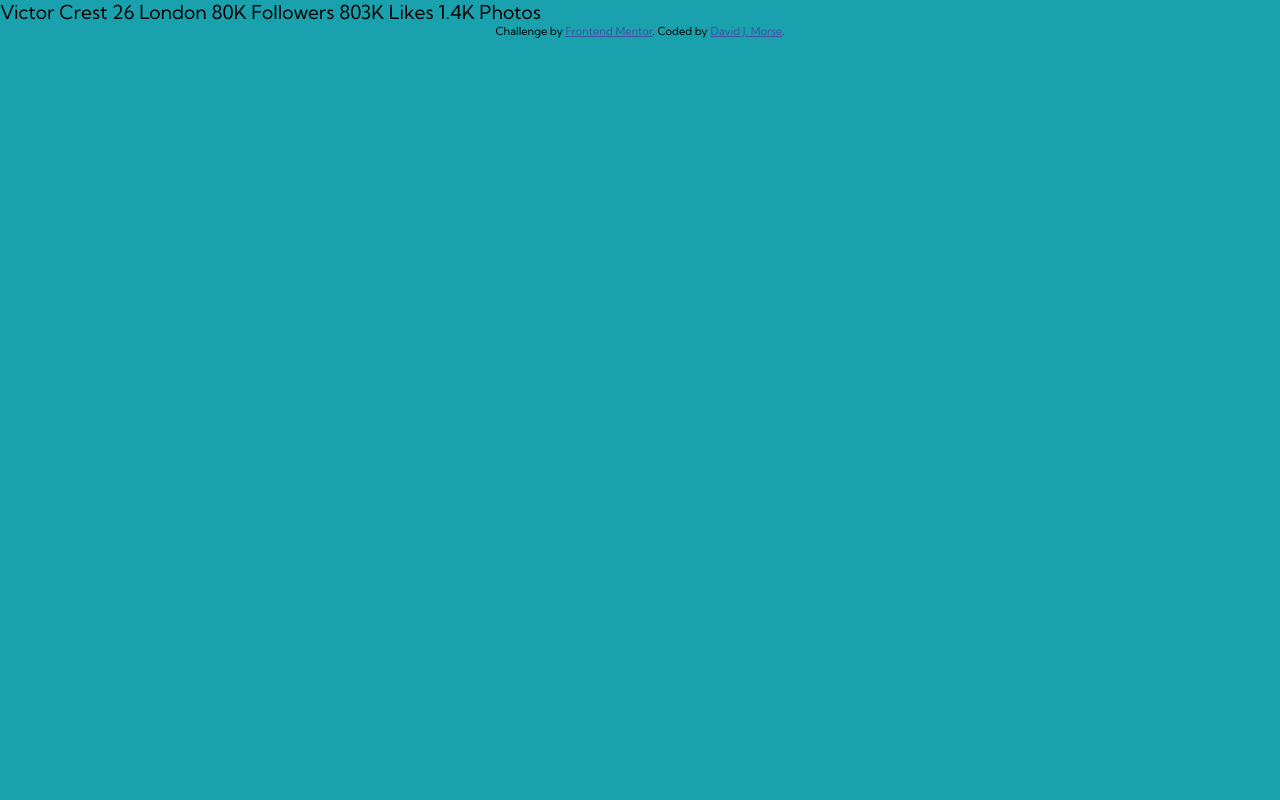
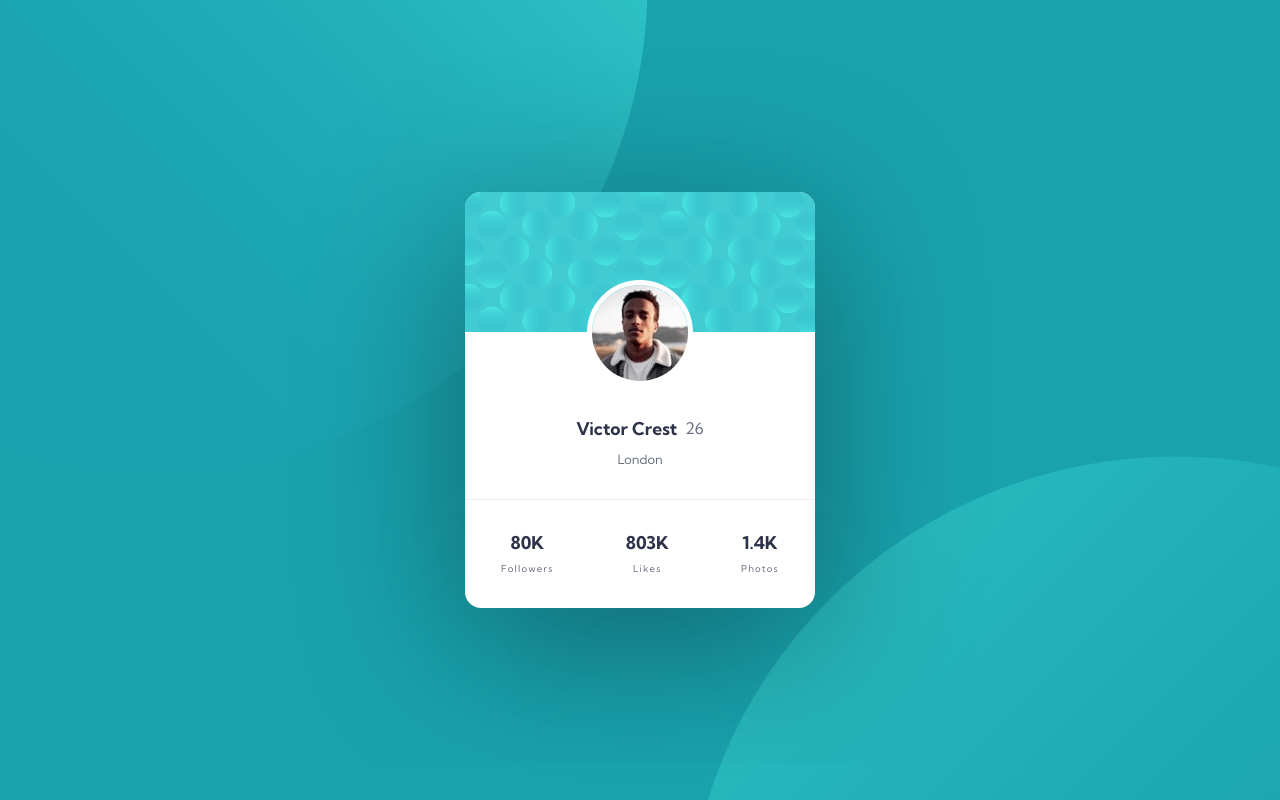
Before and after one commit to webdevdjm/fe-mentor-profile-card-component, a plain HTML site: page index.html in a window 1280 px wide. Drawn offline with Linux system fonts and the light colour scheme.

Commit message:
Finished basic version

```diff
--- a/index.html
+++ b/index.html
@@ -9,28 +9,34 @@
   <link rel="stylesheet" href="css/main.min.css">
   <title>Frontend Mentor | Profile card component</title>
 
-  <!-- Feel free to remove these styles or customise in your own stylesheet 👍 -->
-  <style>
-    .attribution { font-size: 11px; text-align: center; }
-    .attribution a { color: hsl(228, 45%, 44%); }
-  </style>
 </head>
 <body>
-  Victor Crest
-  26
-  London
 
-  80K
-  Followers
-
-  803K
-  Likes
-
-  1.4K
-  Photos
-  <div class="attribution">
-    Challenge by <a href="https://www.frontendmentor.io?ref=challenge" target="_blank">Frontend Mentor</a>.
-    Coded by <a href="https://davidjohnmorse.com" target="_blank">David J. Morse</a>.
+  <div class="card">
+    <div class="card-top">
+      <img src="images/bg-pattern-card.svg" alt="">
+    </div>
+    <div class="card-middle">
+      <img class="headshot" src="images/image-victor.jpg" alt="">
+      <div class="card-title">
+        <h1>Victor Crest</h1><span>26</span>
+      </div>
+      <h3>London</h3>
+    </div>
+    <div class="card-bottom">
+      <div class="stat-detail">
+        <h2>80K</h2>
+        <span>Followers</span>
+      </div>
+      <div class="stat-detail">
+        <h2>803K</h2>
+        <span>Likes</span>
+      </div>
+      <div class="stat-detail">
+        <h2>1.4K</h2>
+        <span>Photos</span>
+      </div>
+    </div>
   </div>
 </body>
 </html>
--- a/scss/main.scss
+++ b/scss/main.scss
@@ -43,7 +43,6 @@ $very-dark-desaturated-blue: hsl(229, 23%, 23%);
 $dark-grayish-blue: hsl(227, 10%, 46%);
 
 // Neutral
-
 $dark-gray: hsl(0, 0%, 59%);
 
 // ---------- Custom Styles ----------- //
@@ -52,7 +51,73 @@ $dark-gray: hsl(0, 0%, 59%);
 
 body {
   font-family: "Kumbh Sans", sans-serif;
-  background-color: $dark-cyan;
-  height: 100vh;
-  font-size: 1.2rem;
+  background: url(../images/bg-pattern-top.svg),
+    url(../images/bg-pattern-bottom.svg), $dark-cyan;
+  background-repeat: no-repeat;
+  background-position: right calc(47vw + 10%) bottom calc(65vh - 15vw),
+    left calc(50vw + 15%) top calc(65vh - 5vw);
+  min-height: 100vh;
+  display: flex;
+  align-items: center;
+  justify-content: center;
+  padding: 3rem;
 }
+
+.card {
+  background: #fff;
+  border-radius: 1rem;
+  box-shadow: 0 2rem 10rem rgba(0, 0, 0, 0.4);
+  overflow: hidden;
+
+  .card-middle {
+    display: flex;
+    flex-direction: column;
+    align-items: center;
+    border-bottom: 1px solid #eee;
+
+    .headshot {
+      border-radius: 50%;
+      border: 5px solid #fff;
+      margin-top: -3.5rem;
+      margin-bottom: 2rem;
+    }
+    h1 {
+      font-size: 1.1rem;
+      font-weight: 700;
+      margin-right: 0.5rem;
+      color: $very-dark-desaturated-blue;
+    }
+    span {
+      color: $dark-grayish-blue;
+    }
+    h3 {
+      font-size: 0.8rem;
+      margin-bottom: 2rem;
+      color: $dark-grayish-blue;
+    }
+    .card-title {
+      display: flex;
+      align-items: center;
+      margin-bottom: 0.8rem;
+    }
+  }
+
+  .card-bottom {
+    display: flex;
+    justify-content: space-around;
+    padding: 2rem 0;
+    text-align: center;
+
+    h2 {
+      font-size: 1.1rem;
+      font-weight: 700;
+      margin-bottom: 0.2rem;
+      color: $very-dark-desaturated-blue;
+    }
+    span {
+      font-size: 0.6rem;
+      color: $dark-grayish-blue;
+      letter-spacing: 1.2px;
+    }
+  }
+}
```
Also changed, not shown: css/main.min.css, 1 other file.
